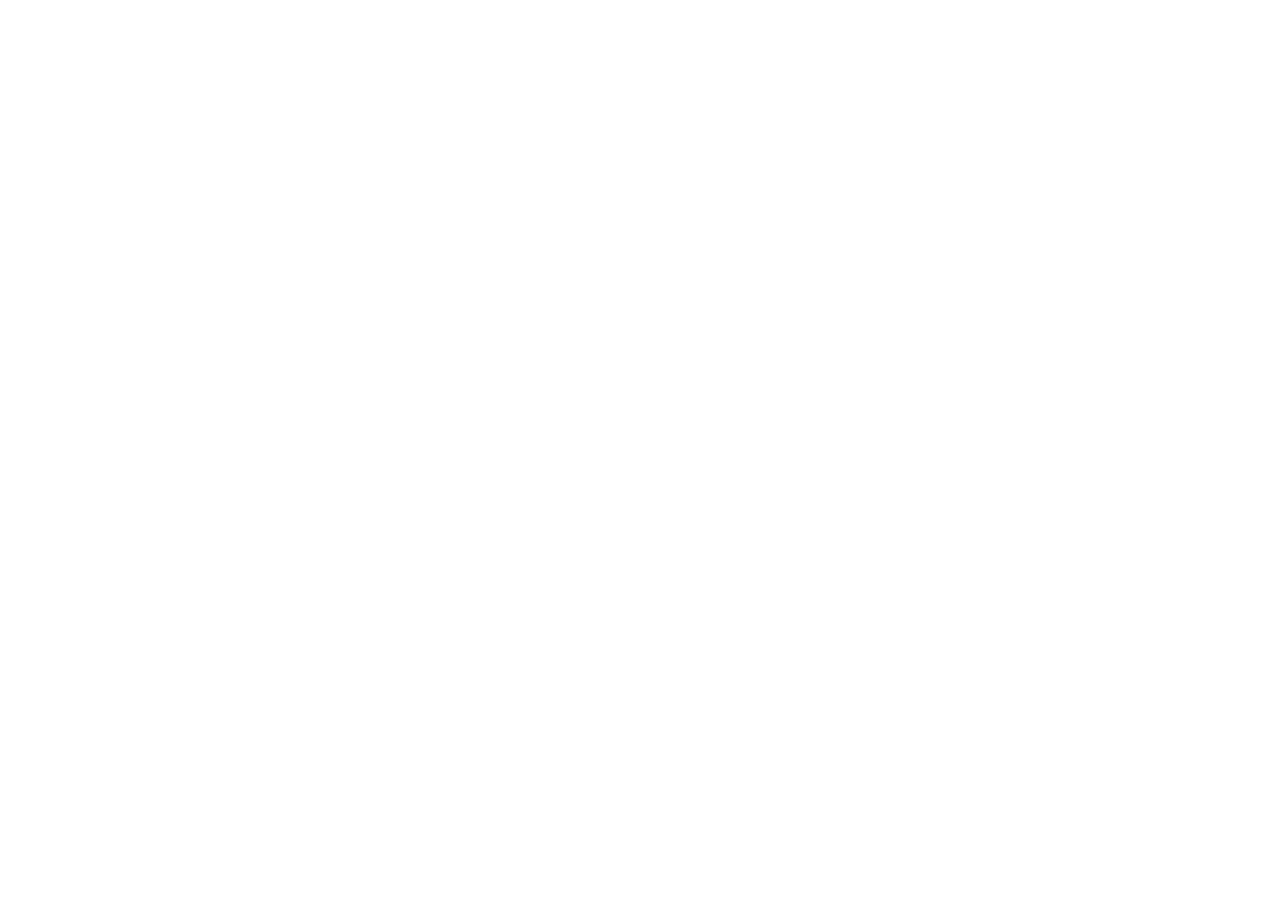
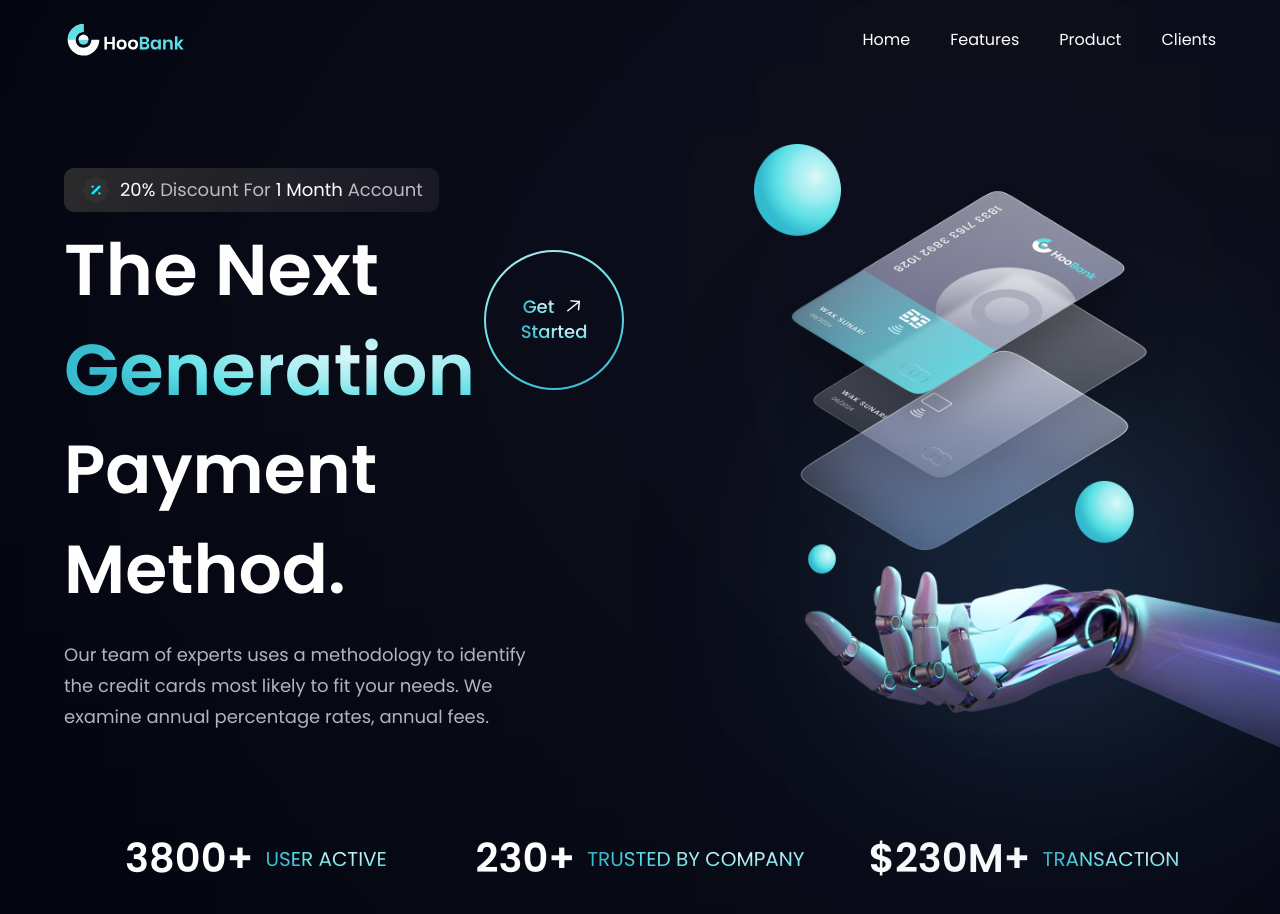
Before and after one commit to xqudee/Bank-Landing, a React (Vite) app in the folder bank_landing_page/: page / in a window 1280 px wide. Shown: the top 914 px of the page. Before the commit the page ends 800 px from the top, so only its background shows below. Built offline with nearby package versions, Linux system fonts and the light colour scheme.

Commit message:
hero section and stats

```diff
--- a/bank_landing_page/src/App.jsx
+++ b/bank_landing_page/src/App.jsx
@@ -13,6 +13,7 @@ const App = () => {
 
       <div className={`bg-primary ${styles.flexStart}`}>
         <div className={`${styles.boxWidth}`}>
+          <Hero />
           <Stats />
           <Business />
           <Billing />
--- a/bank_landing_page/src/components/GetStarted.jsx
+++ b/bank_landing_page/src/components/GetStarted.jsx
@@ -1,9 +1,22 @@
 import React from 'react'
+import styles from '../style'
+import { arrowUp } from '../assets'
 
 const GetStarted = () => {
   return (
-    <div>
+    <div className={`${styles.flexCenter} w-[140px] h-[140px] rounded-full bg-blue-gradient p-[2px] cursor-pointer`}>
+        <div className={`${styles.flexCenter} flex-col bg-primary w-[100%] h-[100%] rounded-full`}>
+          <div className={`${styles.flexStart} flex-row gap-2`}>
+            <p className='font-poppins font-medium text-[18px] leading-[23px]'>
+              <span className='text-gradient'>Get</span>
+            </p>
+              <img src={arrowUp} alt='arrow' className='w-[23px] h-[23px] object-contain' />
+          </div>
 
+          <p className='font-poppins font-medium text-[18px] leading-[23px'>
+            <span className='text-gradient'>Started</span>
+          </p>
+        </div>
     </div>
   )
 }
--- a/bank_landing_page/src/components/Hero.jsx
+++ b/bank_landing_page/src/components/Hero.jsx
@@ -1,10 +1,50 @@
 import React from 'react'
+import styles from '../style'
+import { discount, robot } from '../assets'
+import GetStarted from './GetStarted'
 
 const Hero = () => {
   return (
-    <div>
+    <section id='home' className={`flex md:flex-row flex-col ${styles.paddingY}`}>
+      <div className={`flex-1 ${styles.flexStart} flex-col xl:px-0 sm:px-16 p-6`}>
+        <div className='flex flex-row items-center py-[6px] px-4 bg-discount-gradient rounded-[10px] mb-2'>
+          <img src={discount} alt='discount'
+            className='w-[32px] h-[32px]'
+          />
+          <p className={`${styles.paragraph} ml-2`}>
+            <span className='text-white'>20%</span> Discount For {" "}
+            <span className='text-white'>1 Month</span> Account
+          </p>
+        </div>
 
-    </div>
+        <div className='flex flex-row justify-between items-center w-full'>
+          <h1 className='flex-1 font-poppins font-semibold ss:text-[72px] text-[52px] text-white ss:leading-[100px] leading-[75px]'>
+            The Next <br className='sm:block hidden'/> {" "}
+            <span className='text-gradient'>Generation</span> {" "}
+          </h1>
+          <div className='ss:flex hidden md:mr-4 mr-0'>
+            <GetStarted />
+          </div>
+        </div>
+
+        <h1 className='font-poppins font-semibold ss:text-[68px] text-[52px] text-white ss:leading-[100px] leading-[75px] w-full'>
+          Payment Method.
+        </h1>
+        <p className={`${styles.paragraph} max-w-[470px] mt-5`}>Our team of experts uses a methodology to identify the credit cards most likely to fit your needs.
+        We examine annual percentage rates, annual fees.</p>
+      </div>
+
+      <div className={`flex-1 ${styles.flexCenter} md:my-0 my-10 relative`}>
+        <img src={robot} alt='billing' className='w-[100%] h-[100%] relative z-[5]'/>
+        <div className='absolute z-[0] w-[40%] h-[35%] top-0 pink__gradient'></div>
+        <div className='absolute z-[1] w-[80%] h-[80%] rounded-full bottom-40 white__gradient'></div>
+        <div className='absolute z-[0] w-[50%] h-[50%] right-20 bottom-20 blue__gradient'></div>
+      </div>
+
+      <div className={`ss:hidden ${styles.flexCenter}`}>
+        <GetStarted />
+      </div>
+    </section>
   )
 }
 
--- a/bank_landing_page/src/components/Navbar.jsx
+++ b/bank_landing_page/src/components/Navbar.jsx
@@ -1,10 +1,47 @@
 import React from 'react'
+import { close, logo, menu } from '../assets'
+import { navLinks } from '../constants'
 
 const Navbar = () => {
+  const [ toggle, setToggle ] = React.useState(false);
+
   return (
-    <div>
+    <nav className='w-full flex py-6 justify-between items-center navbar'>
+      <img src={logo} alt='hoobank' className='w-[124px] h-[32px]' />
+      <ul className='list-none sm:flex hidden justify-end items-center flex-1 gap-10'>
+        {navLinks.map((item, index) => (
+          <li key={index} className={`font-poppins font-normal cursor-pointer text-[16px] text-white`}>
+            <a href={`#${item.id}`}>
+              {item.title}
+            </a>
+          </li>
+        ))}
+      </ul>
 
-    </div>
+      <div className='sm:hidden flex flex-1 justify-end items-center'>
+        <img
+          src={toggle ? close : menu}
+          alt='menu'
+          className='w-[28px] h-[28px] object-contain'
+          onClick={() => setToggle((prev) => !prev)}
+        />
+
+        <div
+          className={`${toggle ? 'flex' : 'hidden'}
+          p-6 bg-black-gradient absolute top-20 right-0
+          mx-4 my-2 min-w-[140px] rounded-xl sidebar`}>
+          <ul className='list-none flex flex-col justify-end items-center flex-1 gap-4'>
+            {navLinks.map((item, index) => (
+              <li key={index} className={`font-poppins font-normal cursor-pointer text-[16px] text-white`}>
+                <a href={`#${item.id}`}>
+                  {item.title}
+                </a>
+              </li>
+            ))}
+          </ul>
+        </div>
+      </div>
+    </nav>
   )
 }
 
--- a/bank_landing_page/src/components/Stats.jsx
+++ b/bank_landing_page/src/components/Stats.jsx
@@ -1,11 +1,18 @@
 import React from 'react'
+import { stats } from '../constants'
+import styles from '../style'
 
-const Stats = () => {
-  return (
-    <div>
-
-    </div>
-  )
-}
+const Stats = () => (
+    <section className={`${styles.flexCenter} flex-row flex-wrap sm:mb-20 mb-6 px-16`}>
+      {stats.map((stat) => (
+        <div key={stat.id} className={`flex-1 flex xs:justify-center justify-start items-center flex-row m-3`}>
+          <h4 className='font-poppins font-semibold xs:text-[40px] text-[30px] xs:leading-[53px] leading-[43px] text-white'>
+            {stat.value}</h4>
+          <p className='font-poppins font-normal xs:text-[20px] text-[15px] xs:leading-[26px] leading-[21px] text-gradient uppercase ml-3'>
+            {stat.title}</p>
+        </div>
+      ))}
+    </section>
+)
 
 export default Stats
```
